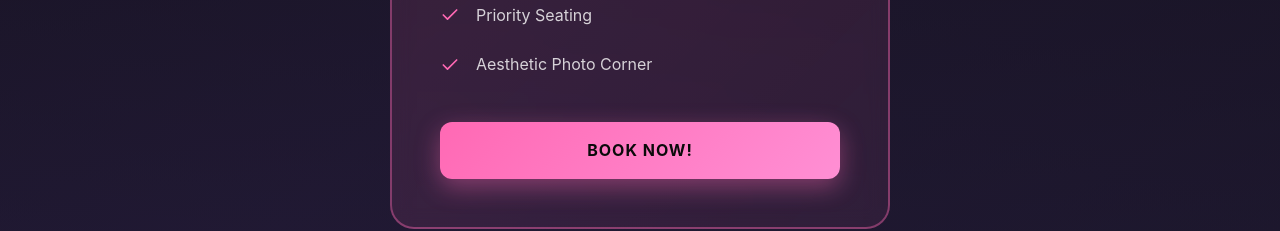
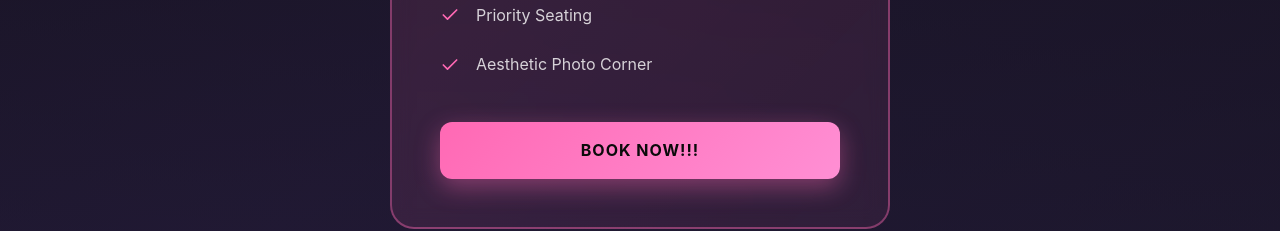
Before and after one commit to Architrb1795/prom, a React (Vite) app: page / in a window 1280 px wide. Shown: the part 3500-3731 px from the top of the page. Built offline with nearby package versions, Linux system fonts and the light colour scheme; the HTML template or start-up script is replaced by a standard one.

Commit message:
Updated Pricing.jsx

```diff
--- a/src/components/Pricing.jsx
+++ b/src/components/Pricing.jsx
@@ -65,7 +65,7 @@ const Pricing = ({ onBookNow }) => {
   rel="noopener noreferrer"
   className="pricing-button featured-button"
 >
-  Book Now!
+  Book Now!!!
 </a>
           </div>
         </div>
```
